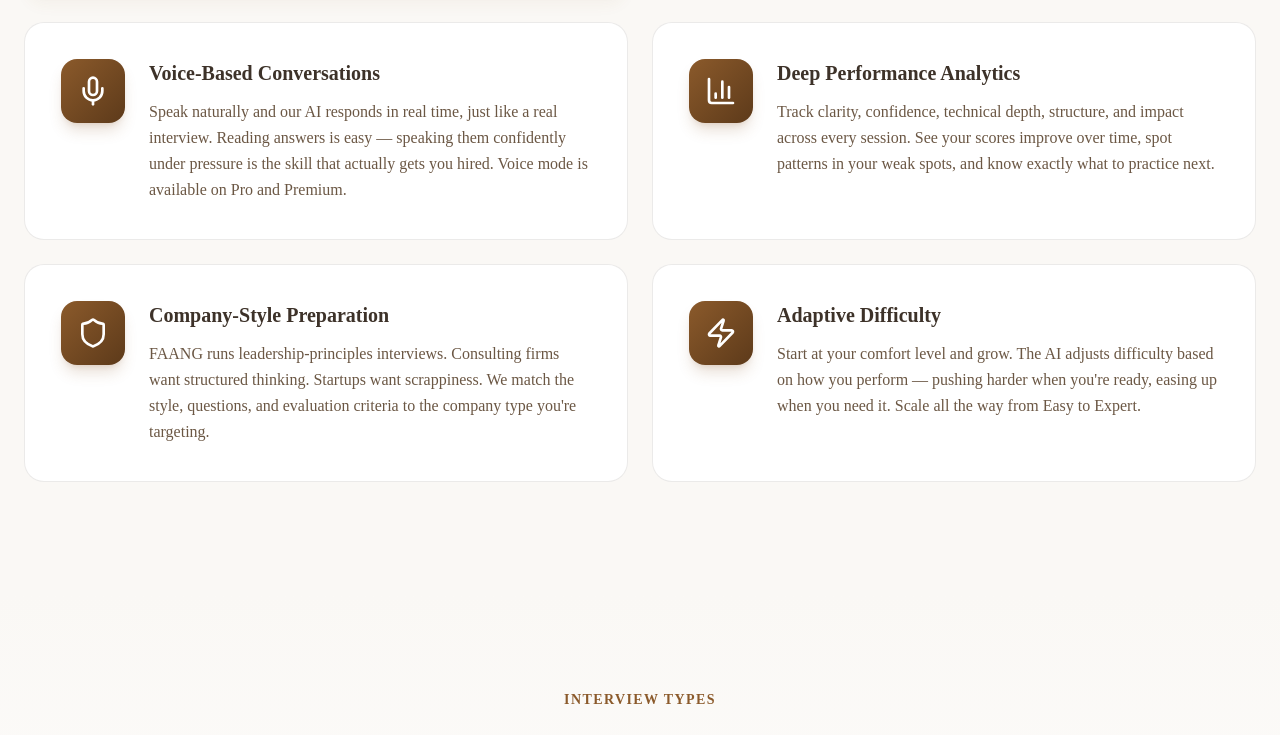
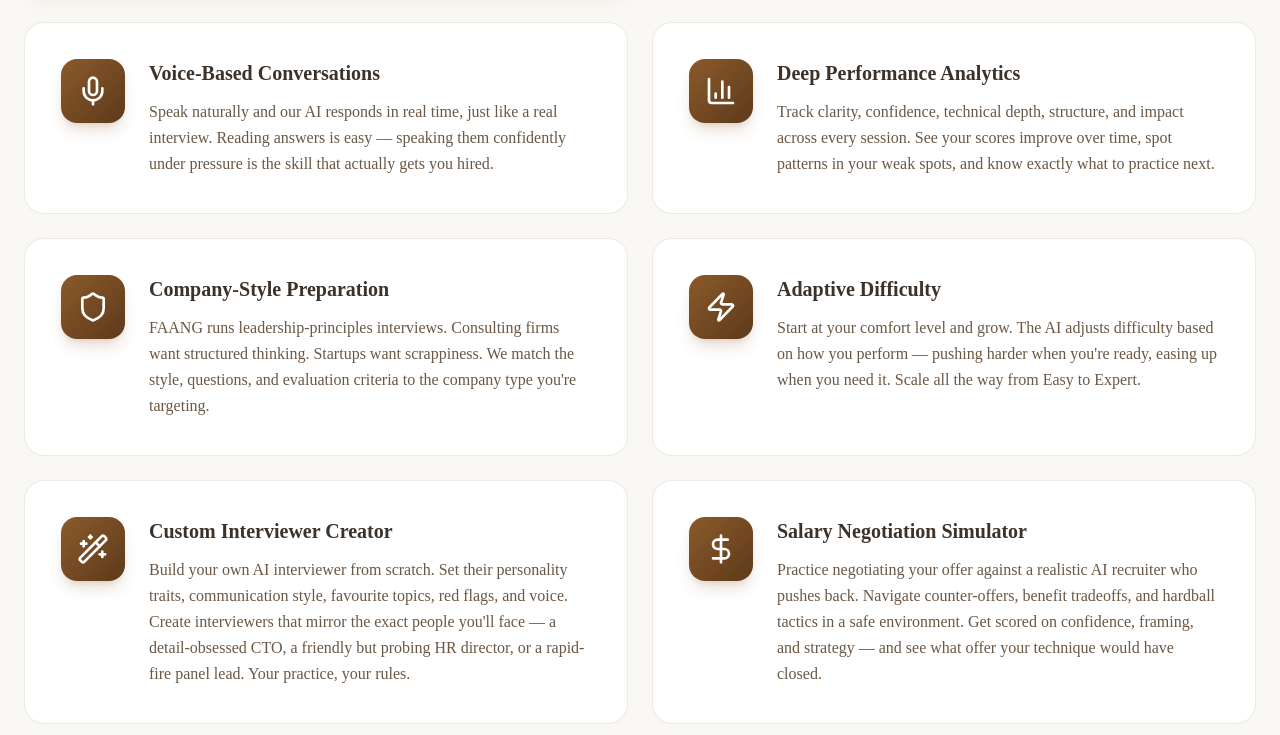
Before and after one commit to cja86104/underfireai, a Next.js app: page / in a window 1280 px wide. Shown: the part 1484-2219 px from the top of the page. Built offline with nearby package versions, Linux system fonts and the light colour scheme; no server answers.

Commit message:
new land

```diff
--- a/app/page.tsx
+++ b/app/page.tsx
@@ -27,8 +27,6 @@ import {
   Lightbulb,
   DollarSign,
   Wand2,
-  X,
-  Lock,
 } from 'lucide-react';
 
 export default function LandingPage(): React.JSX.Element {
@@ -61,7 +59,7 @@ export default function LandingPage(): React.JSX.Element {
     {
       icon: Mic,
       title: 'Voice-Based Conversations',
-      desc: 'Speak naturally and our AI responds in real time, just like a real interview. Reading answers is easy — speaking them confidently under pressure is the skill that actually gets you hired. Voice mode is available on Pro and Premium.',
+      desc: 'Speak naturally and our AI responds in real time, just like a real interview. Reading answers is easy — speaking them confidently under pressure is the skill that actually gets you hired.',
     },
     {
       icon: BarChart3,
@@ -77,6 +75,26 @@ export default function LandingPage(): React.JSX.Element {
       icon: Zap,
       title: 'Adaptive Difficulty',
       desc: "Start at your comfort level and grow. The AI adjusts difficulty based on how you perform — pushing harder when you're ready, easing up when you need it. Scale all the way from Easy to Expert.",
+    },
+    {
+      icon: Wand2,
+      title: 'Custom Interviewer Creator',
+      desc: "Build your own AI interviewer from scratch. Set their personality traits, communication style, favourite topics, red flags, and voice. Create interviewers that mirror the exact people you'll face — a detail-obsessed CTO, a friendly but probing HR director, or a rapid-fire panel lead. Your practice, your rules.",
+    },
+    {
+      icon: DollarSign,
+      title: 'Salary Negotiation Simulator',
+      desc: "Practice negotiating your offer against a realistic AI recruiter who pushes back. Navigate counter-offers, benefit tradeoffs, and hardball tactics in a safe environment. Get scored on confidence, framing, and strategy — and see what offer your technique would have closed.",
+    },
+    {
+      icon: Target,
+      title: 'Resume & JD-Targeted Interviews',
+      desc: "Focus the entire interview on your actual resume weak spots or the exact skill gaps between your profile and a specific job description. Upload a JD, and our AI generates questions that drill into exactly where you're exposed — so you walk in with answers prepared for the hardest questions.",
+    },
+    {
+      icon: Brain,
+      title: 'Custom Scenario Builder',
+      desc: "Blend two interviewer archetypes, add custom constraints, and dial individual personality traits for a scenario that matches exactly what you're walking into. Preparing for a panel with a skeptical VP and a detail-oriented engineer? Build it. Facing a case study with time pressure? Create it.",
     },
   ];
 
@@ -151,91 +169,73 @@ export default function LandingPage(): React.JSX.Element {
 
   const pricing = [
     {
-      name: 'Free',
-      price: '0',
-      period: 'forever free',
-      desc: 'Try the core experience',
+      name: 'Starter Pack',
+      price: '25',
+      period: 'one-time',
+      desc: '6 AI mock interviews',
+      perInterview: '~$4.17 per interview',
       features: [
-        '3 mock interviews per month',
         'All 6 interview types',
-        'All company styles & difficulty levels',
+        'Voice mode',
+        'All interviewer personalities',
         'STAR method scoring & feedback',
-        'Interview replay',
-        'Progress dashboard',
+        'Resume vulnerability scanner',
+        'Job description analysis',
+        'Custom interviewer creator',
+        'Salary negotiation simulator',
+        'Full performance analytics',
+        'Interview replay & history',
       ],
-      limitations: [
-        'No voice mode',
-        'No resume vulnerability scanner',
-        'No job description analysis',
-        'No resume alignment on results',
-      ],
-      cta: 'Start Free',
+      cta: 'Get Starter Pack',
       ctaHref: '/register',
       highlight: false,
+      variant: 'standard' as const,
     },
     {
-      name: 'Pro',
-      price: '19',
-      period: 'per month',
-      desc: 'For serious job seekers',
+      name: 'Pro Pack',
+      price: '35',
+      period: 'one-time',
+      desc: '11 AI mock interviews',
+      perInterview: '~$3.18 per interview',
       features: [
-        'Unlimited mock interviews',
-        'Voice mode (up to ~100 min/month)',
-        'All 8 interviewer personalities',
-        'Resume upload & vulnerability scanner',
-        'Resume health score',
-        'Post-session resume alignment',
-        'Job description analysis (3/month)',
+        'All 6 interview types',
+        'Voice mode',
+        'All interviewer personalities',
+        'STAR method scoring & feedback',
+        'Resume vulnerability scanner',
+        'Job description analysis',
+        'Custom interviewer creator',
+        'Salary negotiation simulator',
         'Full performance analytics',
-        'Interview replay',
+        'Interview replay & history',
       ],
-      limitations: [],
-      cta: 'Get Pro',
+      cta: 'Get Pro Pack',
       ctaHref: '/register',
       highlight: true,
+      variant: 'popular' as const,
     },
     {
-      name: 'Premium',
-      price: '39',
-      period: 'per month',
-      desc: 'Maximum preparation',
+      name: 'Refill Pack',
+      price: '10',
+      period: 'per refill',
+      desc: '+5 additional interviews',
+      perInterview: '$2.00 per interview',
       features: [
-        'Everything in Pro, plus:',
-        'Voice mode (up to ~250 min/month)',
-        'Unlimited job description analysis',
-        'JD gap-targeted practice sessions',
-        'Resume-targeted interviews',
-        'Custom Scenario Builder',
-        'Custom Interviewer Creator',
-        'Salary Negotiation Simulator',
+        'All 6 interview types',
+        'Voice mode',
+        'All interviewer personalities',
+        'STAR method scoring & feedback',
+        'Resume vulnerability scanner',
+        'Job description analysis',
+        'Custom interviewer creator',
+        'Salary negotiation simulator',
+        'Full performance analytics',
+        'Interview replay & history',
       ],
-      limitations: [],
-      cta: 'Go Premium',
+      cta: 'Get Refill Pack',
       ctaHref: '/register',
       highlight: false,
-    },
-  ];
-
-  const premiumOnlyFeatures = [
-    {
-      icon: Wand2,
-      title: 'Custom Interviewer Creator',
-      desc: 'Build your own AI interviewer from scratch. Set their personality traits, communication style, favourite topics, red flags, and voice. Your practice, your rules.',
-    },
-    {
-      icon: DollarSign,
-      title: 'Salary Negotiation Simulator',
-      desc: "Practice negotiating your offer against a realistic AI recruiter who pushes back. Get scored on confidence, framing, and strategy — and see what offer your technique would have closed.",
-    },
-    {
-      icon: Target,
-      title: 'Resume & JD-Targeted Interviews',
-      desc: 'Focus the entire interview on your actual resume weak spots or the exact skill gaps between your profile and a specific job description.',
-    },
-    {
-      icon: Brain,
-      title: 'Custom Scenario Builder',
-      desc: "Blend two interviewer archetypes, add custom constraints, and dial individual personality traits for a scenario that matches exactly what you're walking into.",
+      variant: 'refill' as const,
     },
   ];
 
@@ -250,23 +250,27 @@ export default function LandingPage(): React.JSX.Element {
     },
     {
       q: 'How does voice mode work?',
-      a: 'Speak naturally into your microphone and the AI responds in real time, creating a conversational flow that matches the pressure of a real interview. Voice mode is available on Pro and Premium plans.',
+      a: 'Speak naturally into your microphone and the AI responds in real time, creating a conversational flow that matches the pressure of a real interview. Voice mode is included with every purchase.',
     },
     {
       q: 'What interview types are supported?',
-      a: 'Behavioral (STAR-method), Technical (system design and coding), Case Study, HR Screen, Panel (multiple interviewers), and Phone Screen. All types are available on every plan.',
+      a: 'Behavioral (STAR-method), Technical (system design and coding), Case Study, HR Screen, Panel (multiple interviewers), and Phone Screen. All types are included with every purchase.',
     },
     {
       q: 'Can I prepare for a specific company?',
-      a: "Yes. Select your target company type — FAANG, startup, consulting, enterprise, finance, or government — and the AI adjusts its style, questions, and evaluation criteria to match. On Pro and Premium you can also upload a job description for gap analysis and alignment scoring.",
+      a: "Yes. Select your target company type — FAANG, startup, consulting, enterprise, finance, or government — and the AI adjusts its style, questions, and evaluation criteria to match. You can also upload a job description for gap analysis and alignment scoring.",
+    },
+    {
+      q: 'How does the credit system work?',
+      a: "Each interview session costs one credit. Buy a Starter Pack (6 interviews for $25) or Pro Pack (11 for $35) to get started — every feature is unlocked immediately. When you need more, grab a Refill Pack (5 for $10). Credits never expire. No subscriptions, no recurring charges.",
     },
     {
       q: 'What is the Salary Negotiation Simulator?',
-      a: "A Premium feature where you practice negotiating a job offer against an AI recruiter who pushes back realistically. You're scored on confidence, framing, strategy, and composure — and you see what offer your technique would have closed.",
+      a: "Practice negotiating a job offer against an AI recruiter who pushes back realistically. You're scored on confidence, framing, strategy, and composure — and you see what offer your technique would have closed.",
     },
     {
       q: 'Can I replay my interviews?',
-      a: 'Yes — full interview replay is available on all plans. After each completed session you can review every message, see your per-response STAR analysis, and go through key moments.',
+      a: 'Yes — full interview replay is included with every purchase. After each completed session you can review every message, see your per-response STAR analysis, and go through key moments.',
     },
     {
       q: 'Is my data secure?',
@@ -374,13 +378,13 @@ export default function LandingPage(): React.JSX.Element {
                   href="/register"
                   className="group inline-flex items-center gap-2 px-9 py-4 rounded-xl bg-gradient-to-r from-[#8B5A2B] to-[#5D3A1A] text-white text-lg font-bold hover:from-[#9A6B3C] hover:to-[#6B4420] transition-all shadow-xl shadow-[#8B5A2B]/25 hover:shadow-[#8B5A2B]/40 hover:-translate-y-0.5"
                 >
-                  Start Free — 3 Interviews Included
+                  Start Practicing — Packs from $25
                   <ArrowRight className="h-5 w-5 group-hover:translate-x-1 transition-transform" />
                 </Link>
               </div>
 
               <p className="text-base text-[#8B7355]">
-                No credit card required &middot; Upgrade anytime &middot; Cancel anytime
+                No subscriptions &middot; Buy interview credits &middot; Use at your pace
               </p>
             </div>
 
@@ -507,7 +511,7 @@ export default function LandingPage(): React.JSX.Element {
               Prepare for any interview format
             </h2>
             <p className="text-xl text-[#6B5744]">
-              All six types are available on every plan.
+              All six types included with every purchase.
             </p>
           </div>
 
@@ -542,7 +546,7 @@ export default function LandingPage(): React.JSX.Element {
               </h2>
               <p className="text-xl text-[#6B5744] mb-12">
                 Upload your resume and we identify exactly where interviewers will probe.
-                Know your weak points before you walk in the door. Available on Pro and Premium.
+                Know your weak points before you walk in the door.
               </p>
 
               <div className="space-y-7">
@@ -599,13 +603,6 @@ export default function LandingPage(): React.JSX.Element {
                     </div>
                     <p className="text-sm text-green-700">Clear quantified impact metrics in recent roles</p>
                   </div>
-                  <div className="p-4 rounded-lg bg-slate-50 border border-slate-200">
-                    <div className="flex items-center gap-2 mb-1.5">
-                      <Lock className="h-4 w-4 text-slate-400" />
-                      <span className="font-semibold text-slate-600 text-sm">Pro Feature</span>
-                    </div>
-                    <p className="text-sm text-slate-500">Upgrade to unlock full vulnerability scan</p>
-                  </div>
                 </div>
 
                 <button className="w-full py-3.5 rounded-xl bg-[#8B5A2B]/10 text-[#8B5A2B] font-semibold hover:bg-[#8B5A2B]/20 transition-colors text-base">
@@ -613,45 +610,6 @@ export default function LandingPage(): React.JSX.Element {
                 </button>
               </div>
             </div>
-          </div>
-        </div>
-      </section>
-
-      {/* Premium Features */}
-      <section className="relative py-28 px-6 bg-gradient-to-b from-white to-[#FAF8F5]">
-        <div className="max-w-7xl mx-auto">
-          <div className="text-center max-w-3xl mx-auto mb-16">
-            <div className="inline-flex items-center gap-2 px-5 py-2 rounded-full bg-amber-500/10 border border-amber-500/25 mb-6">
-              <span className="text-base font-bold text-amber-700">Premium Only — $39/mo</span>
-            </div>
-            <h2 className="text-4xl lg:text-5xl font-bold mb-6 text-[#3D3229]">
-              Go deeper with Premium
-            </h2>
-            <p className="text-xl text-[#6B5744]">
-              Tools for candidates who want the maximum competitive edge.
-            </p>
-          </div>
-
-          <div className="grid md:grid-cols-2 gap-6">
-            {premiumOnlyFeatures.map((f) => {
-              const Icon = f.icon;
-              return (
-                <div
-                  key={f.title}
-                  className="p-9 rounded-2xl bg-white border border-amber-500/20 hover:border-amber-500/50 hover:shadow-2xl transition-all group"
-                >
-                  <div className="flex items-start gap-5">
-                    <div className="w-14 h-14 rounded-xl bg-amber-500/10 flex items-center justify-center flex-shrink-0 group-hover:bg-amber-500/20 transition-colors">
-                      <Icon className="h-7 w-7 text-amber-600" />
-                    </div>
-                    <div>
-                      <h3 className="text-xl font-bold mb-2 text-[#3D3229]">{f.title}</h3>
-                      <p className="text-base text-[#6B5744] leading-relaxed">{f.desc}</p>
-                    </div>
-                  </div>
-                </div>
-              );
-            })}
           </div>
         </div>
       </section>
@@ -739,7 +697,7 @@ export default function LandingPage(): React.JSX.Element {
               Invest in your career
             </h2>
             <p className="text-xl text-[#6B5744]">
-              Start free, upgrade when you&apos;re ready to get serious. Cancel anytime.
+              Buy interview credits, use them at your pace. Every purchase unlocks all features &mdash; no tiers, no restrictions.
             </p>
           </div>
 
@@ -750,13 +708,15 @@ export default function LandingPage(): React.JSX.Element {
                 className={`relative p-9 rounded-2xl transition-all ${
                   p.highlight
                     ? 'bg-gradient-to-b from-[#8B5A2B]/10 to-white border-2 border-[#8B5A2B]/50 shadow-2xl shadow-[#8B5A2B]/10 lg:scale-105'
-                    : 'bg-white border border-[#3D3229]/10 hover:border-[#8B5A2B]/30'
+                    : p.variant === 'refill'
+                      ? 'bg-white border border-green-500/25 hover:border-green-500/50'
+                      : 'bg-white border border-[#3D3229]/10 hover:border-[#8B5A2B]/30'
                 }`}
               >
                 {p.highlight && (
                   <div className="absolute -top-4 left-1/2 -translate-x-1/2">
                     <span className="px-5 py-1.5 rounded-full bg-gradient-to-r from-[#8B5A2B] to-[#5D3A1A] text-white text-base font-bold">
-                      Most Popular
+                      Best Value
                     </span>
                   </div>
                 )}
@@ -766,37 +726,40 @@ export default function LandingPage(): React.JSX.Element {
                   <p className="text-base text-[#8B7355]">{p.desc}</p>
                 </div>
 
-                <div className="mb-7">
+                <div className="mb-2">
                   <span className="text-5xl font-bold text-[#3D3229]">${p.price}</span>
                   <span className="text-lg text-[#8B7355] ml-2">{p.period}</span>
                 </div>
 
+                <p className={`text-sm font-semibold mb-7 ${p.variant === 'refill' ? 'text-green-600' : 'text-[#8B5A2B]'}`}>
+                  {p.perInterview}
+                </p>
+
                 <ul className="space-y-3.5 mb-7">
                   {p.features.map((feature) => (
                     <li key={feature} className="flex items-start gap-3">
-                      <CheckCircle2 className={`h-5 w-5 flex-shrink-0 mt-0.5 ${p.highlight ? 'text-[#8B5A2B]' : 'text-[#A0522D]'}`} />
+                      <CheckCircle2
+                        className={`h-5 w-5 flex-shrink-0 mt-0.5 ${
+                          p.highlight
+                            ? 'text-[#8B5A2B]'
+                            : p.variant === 'refill'
+                              ? 'text-green-500'
+                              : 'text-[#A0522D]'
+                        }`}
+                      />
                       <span className="text-base text-[#3D3229]">{feature}</span>
                     </li>
                   ))}
                 </ul>
-
-                {p.limitations.length > 0 && (
-                  <ul className="space-y-2.5 mb-7 pt-5 border-t border-[#3D3229]/10">
-                    {p.limitations.map((limitation) => (
-                      <li key={limitation} className="flex items-start gap-3 text-base text-[#8B7355]">
-                        <X className="h-5 w-5 text-[#C4956A] mt-0.5 flex-shrink-0" />
-                        {limitation}
-                      </li>
-                    ))}
-                  </ul>
-                )}
 
                 <Link
                   href={p.ctaHref}
                   className={`block w-full py-4 rounded-xl text-center text-base font-bold transition-all ${
                     p.highlight
                       ? 'bg-gradient-to-r from-[#8B5A2B] to-[#5D3A1A] text-white hover:from-[#9A6B3C] hover:to-[#6B4420] shadow-lg shadow-[#8B5A2B]/20'
-                      : 'bg-[#FAF8F5] text-[#3D3229] hover:bg-[#8B5A2B]/10 border border-[#3D3229]/10'
+                      : p.variant === 'refill'
+                        ? 'bg-[#FAF8F5] text-green-600 hover:bg-green-500/10 border border-green-500/30'
+                        : 'bg-[#FAF8F5] text-[#3D3229] hover:bg-[#8B5A2B]/10 border border-[#3D3229]/10'
                   }`}
                 >
                   {p.cta}
@@ -805,7 +768,9 @@ export default function LandingPage(): React.JSX.Element {
             ))}
           </div>
 
-
+          <p className="text-center text-base text-[#8B7355] mt-8 max-w-xl mx-auto">
+            No subscriptions. No recurring charges. Credits never expire. Every purchase unlocks all features instantly.
+          </p>
         </div>
       </section>
 
@@ -846,18 +811,18 @@ export default function LandingPage(): React.JSX.Element {
                 Ready to transform your interviews?
               </h2>
               <p className="text-xl lg:text-2xl text-[#6B5744] mb-12 max-w-2xl mx-auto leading-relaxed">
-                Start free today — 3 mock interviews included, no credit card required.
-                Upgrade to Pro or Premium when you&apos;re ready to go all in.
+                Grab a Starter or Pro Pack and unlock every feature instantly.
+                No subscriptions, no limits on when you use your credits.
               </p>
               <Link
                 href="/register"
                 className="inline-flex items-center gap-3 px-10 py-5 rounded-xl bg-gradient-to-r from-[#8B5A2B] to-[#5D3A1A] text-white text-xl font-bold hover:from-[#9A6B3C] hover:to-[#6B4420] transition-all shadow-xl shadow-[#8B5A2B]/25 hover:shadow-[#8B5A2B]/40 hover:-translate-y-0.5"
               >
-                Start Free
+                Get Started
                 <ArrowRight className="h-5 w-5" />
               </Link>
               <p className="text-base text-[#8B7355] mt-7">
-                No credit card required &middot; 3 free interviews &middot; Cancel anytime
+                Starter Pack $25 &middot; Pro Pack $35 &middot; Refills $10 &middot; Credits never expire
               </p>
             </div>
           </div>
@@ -900,11 +865,11 @@ export default function LandingPage(): React.JSX.Element {
             </div>
 
             <div>
-              <h4 className="font-bold text-base text-[#3D3229] mb-5">Plans</h4>
+              <h4 className="font-bold text-base text-[#3D3229] mb-5">Packs</h4>
               <ul className="space-y-3 text-base text-[#8B7355]">
-                <li>Free &mdash; $0/mo</li>
-                <li>Pro &mdash; $19/mo</li>
-                <li>Premium &mdash; $39/mo</li>
+                <li>Starter &mdash; $25 (6 interviews)</li>
+                <li>Pro &mdash; $35 (11 interviews)</li>
+                <li>Refill &mdash; $10 (5 interviews)</li>
               </ul>
             </div>
           </div>
```
